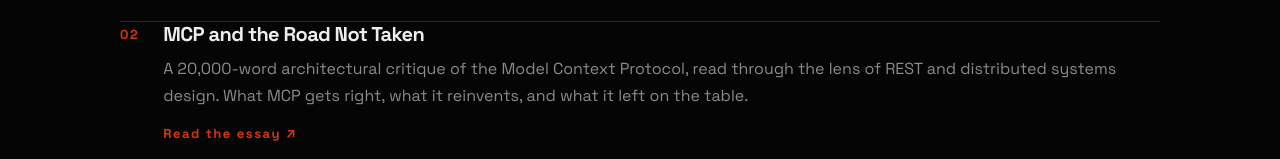
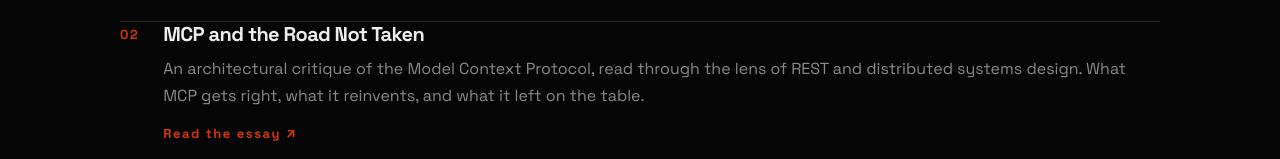
Before and after one commit to nothingmn/nothingmn.github.io, a plain HTML site: page index.html in a window 1280 px wide. Shown: the part 3228-3387 px from the top of the page. Drawn offline with Linux system fonts and the light colour scheme.

Commit message:
updated copy and image

```diff
--- a/index.html
+++ b/index.html
@@ -155,7 +155,7 @@
           <span class="publication-item__num">02</span>
           <div>
             <h3 class="publication-item__name">MCP and the Road Not Taken</h3>
-            <p class="publication-item__desc">A 20,000-word architectural critique of the Model Context Protocol, read through the lens of REST and distributed systems design. What MCP gets right, what it reinvents, and what it left on the table.</p>
+            <p class="publication-item__desc">An architectural critique of the Model Context Protocol, read through the lens of REST and distributed systems design. What MCP gets right, what it reinvents, and what it left on the table.</p>
             <a class="publication-item__link" href="https://ethersolutions.ca/mcp-and-the-road-not-taken/" target="_blank" rel="noopener">Read the essay<span aria-hidden="true"> &#8599;</span></a>
           </div>
         </div>
```
Also changed, not shown: 1 other file.
